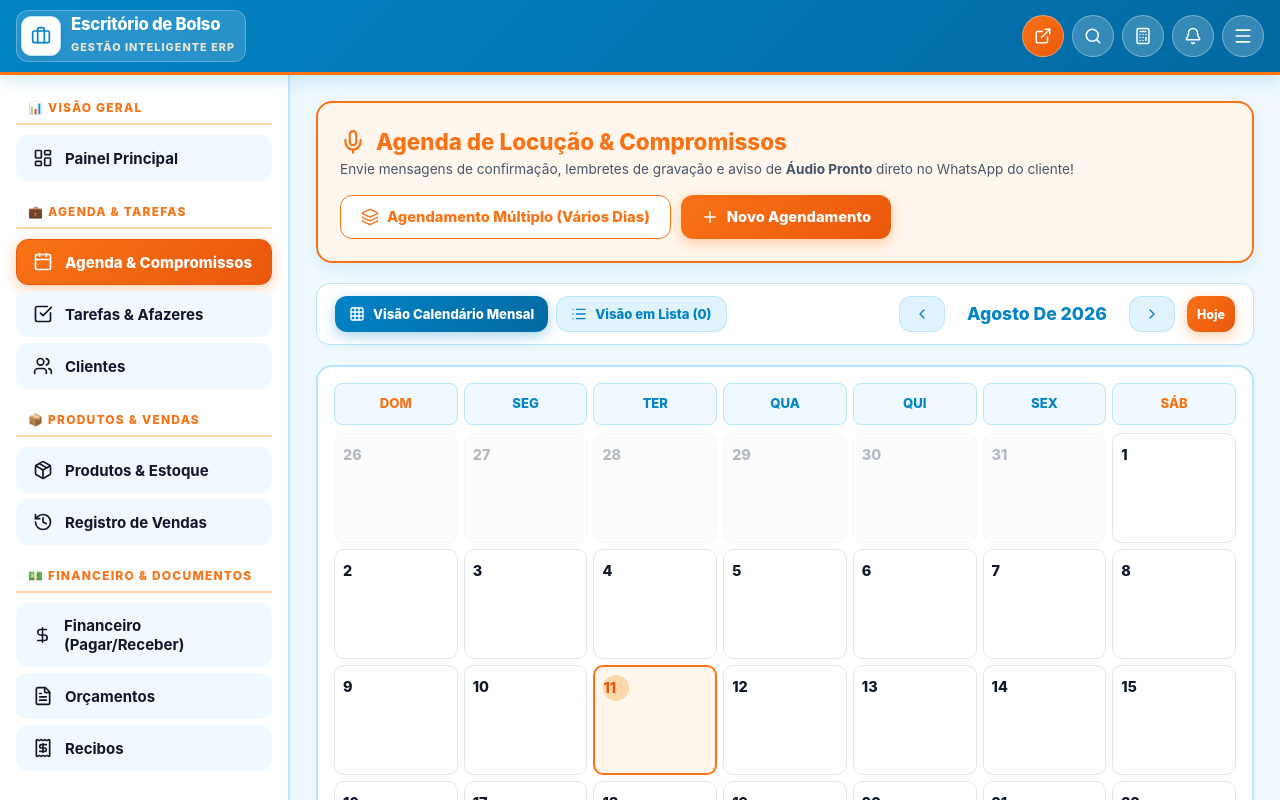
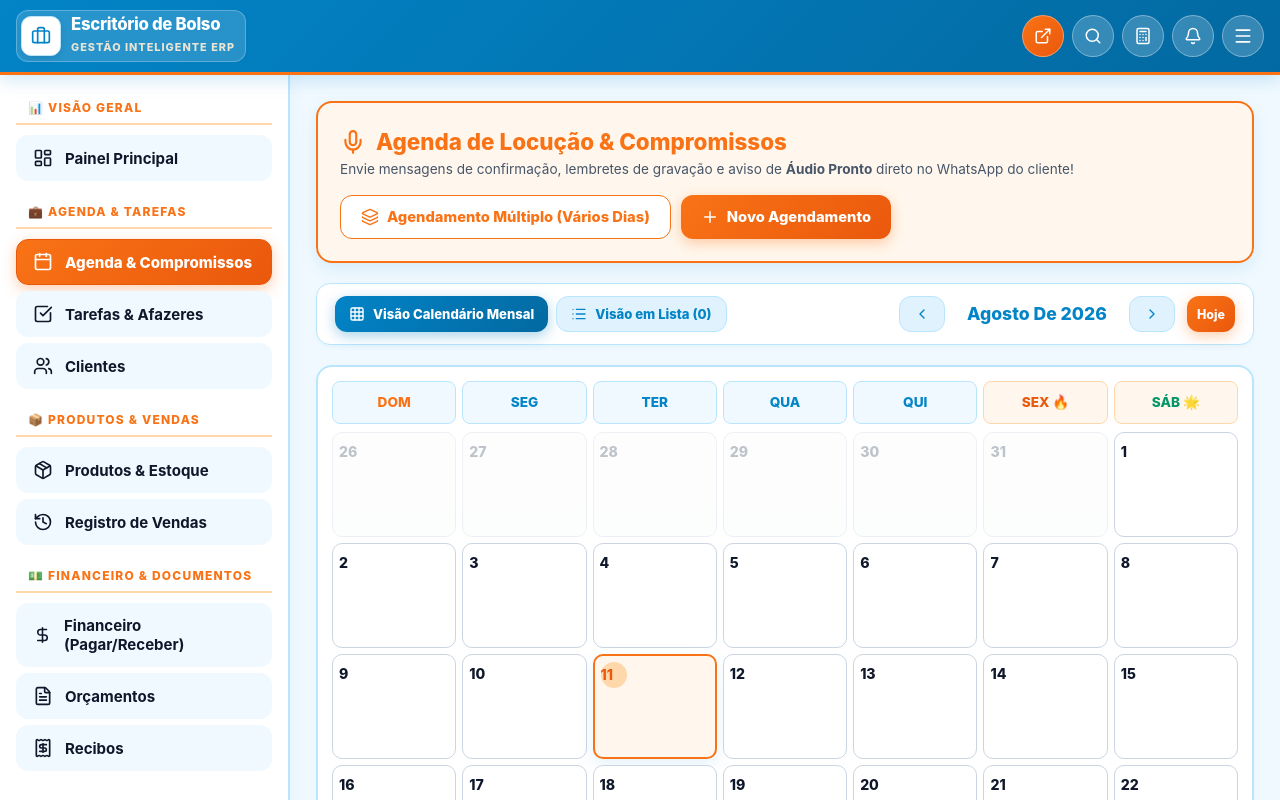
Before and after one commit to GerailtonNeves/Gestor-Agenda, a React (Vite) app: page / in a window 1280 px wide. Both pictures are taken after a click on the button "Agenda & Compromissos". Shown: the top 800 px of the page. Built offline with nearby package versions, Linux system fonts and the light colour scheme.

Commit message:
Add files via upload

```diff
--- a/src/components/Agenda.jsx
+++ b/src/components/Agenda.jsx
@@ -20,7 +20,9 @@
   ThumbsUp,
   MessageSquare,
   Sun,
-  Mic
+  Mic,
+  CalendarCheck,
+  Smartphone
 } from 'lucide-react';
 import { abrirWhatsapp, msgWhatsapp } from '../utils/whatsapp';
 import { safeFormatDate } from '../utils/storage';
@@ -45,6 +47,8 @@
 
   const [modalOpen, setModalOpen] = useState(false);
   const [modalMultiploOpen, setModalMultiploOpen] = useState(false);
+  const [diaDetalhesDate, setDiaDetalhesDate] = useState(null);
+
   const [editId, setEditId] = useState(null);
   const [filtro, setFiltro] = useState('todos'); // 'todos', 'pendentes', 'concluidos', 'amanha'
   const [dataFiltro, setDataFiltro] = useState('');
@@ -461,6 +465,8 @@
     return a.horario.localeCompare(b.horario);
   });
 
+  const compromissosDiaSelecionado = diaDetalhesDate ? agenda.filter(a => a.data === diaDetalhesDate) : [];
+
   return (
     <div style={{ display: 'flex', flexDirection: 'column', gap: '20px' }}>
       {/* Toast Alert Banner */}
@@ -567,29 +573,40 @@
         )}
       </div>
 
-      {/* VISÃO 1: CALENDÁRIO INTERATIVO MENSAL */}
+      {/* VISÃO 1: CALENDÁRIO INTERATIVO MENSAL OTIMIZADO PARA CELULAR E TABLET (SEM CORTE DE SEXTA/SÁBADO) */}
       {modoVisao === 'calendario' && (
-        <div className="card" style={{ padding: '16px', border: '2px solid var(--blue-border)', background: '#ffffff' }}>
+        <div className="calendar-responsive-container">
+          <div className="calendar-grid-wrapper">
+            {/* Cabeçalho dos 7 Dias da Semana (Destaque Especial para Sexta e Sábado) */}
             <div style={{ display: 'grid', gridTemplateColumns: 'repeat(7, 1fr)', gap: '6px', textAlign: 'center', marginBottom: '8px' }}>
-            {['Dom', 'Seg', 'Ter', 'Qua', 'Qui', 'Sex', 'Sáb'].map((diaSemana, index) => (
+              {[
+                { label: 'Dom', color: 'var(--orange-primary)' },
+                { label: 'Seg', color: 'var(--blue-primary)' },
+                { label: 'Ter', color: 'var(--blue-primary)' },
+                { label: 'Qua', color: 'var(--blue-primary)' },
+                { label: 'Qui', color: 'var(--blue-primary)' },
+                { label: 'Sex 🔥', color: '#ea580c' },
+                { label: 'Sáb 🌟', color: '#059669' }
+              ].map((diaObj, index) => (
                 <div
-                key={diaSemana}
+                  key={diaObj.label}
                   style={{
-                  padding: '10px',
+                    padding: '10px 4px',
                     fontWeight: 800,
-                  fontSize: '0.82rem',
-                  color: index === 0 || index === 6 ? 'var(--orange-primary)' : 'var(--blue-primary)',
-                  background: 'var(--blue-ice-bg)',
+                    fontSize: '0.85rem',
+                    color: diaObj.color,
+                    background: index === 5 || index === 6 ? '#fff7ed' : 'var(--blue-ice-bg)',
                     borderRadius: '8px',
                     textTransform: 'uppercase',
-                  border: '1px solid var(--blue-border)'
+                    border: `1.5px solid ${index === 5 || index === 6 ? '#fed7aa' : 'var(--blue-border)'}`
                   }}
                 >
-                {diaSemana}
+                  {diaObj.label}
                 </div>
               ))}
             </div>
 
+            {/* Grid dos Dias do Mês */}
             <div style={{ display: 'grid', gridTemplateColumns: 'repeat(7, 1fr)', gap: '6px' }}>
               {celulasCalendario.map((celula, i) => {
                 const compromissosDoDia = agenda.filter(a => a.data === celula.dateStr);
@@ -597,9 +614,15 @@
                 return (
                   <div
                     key={i}
-                  onClick={() => abrirModalNovoParaData(celula.dateStr)}
+                    onClick={() => {
+                      if (compromissosDoDia.length > 0) {
+                        setDiaDetalhesDate(celula.dateStr);
+                      } else {
+                        abrirModalNovoParaData(celula.dateStr);
+                      }
+                    }}
                     style={{
-                    minHeight: '110px',
+                      minHeight: '105px',
                       background: celula.isToday
                         ? '#fff7ed'
                         : celula.isCurrentMonth
@@ -607,25 +630,26 @@
                           : '#f8fafc',
                       border: celula.isToday
                         ? '2px solid var(--orange-primary)'
-                      : '1.5px solid #e2e8f0',
+                        : '1.5px solid #cbd5e1',
                       borderRadius: '10px',
-                    padding: '8px',
+                      padding: '6px',
                       display: 'flex',
                       flexDirection: 'column',
                       justify: 'space-between',
                       cursor: 'pointer',
                       transition: 'all 0.2s ease',
-                    opacity: celula.isCurrentMonth ? 1 : 0.4
+                      opacity: celula.isCurrentMonth ? 1 : 0.35,
+                      boxShadow: celula.isToday ? 'var(--shadow-md)' : 'none'
                     }}
                     className="calendar-day-cell"
-                  title={`Clique para agendar uma locução no dia ${safeFormatDate(celula.dateStr)}`}
+                    title={`Clique para ver ou agendar compromissos no dia ${safeFormatDate(celula.dateStr)}`}
                   >
                     <div style={{ display: 'flex', justifyContent: 'space-between', alignItems: 'center' }}>
                       <span style={{
-                      fontSize: '0.9rem',
+                        fontSize: '0.88rem',
                         fontWeight: 800,
-                      color: celula.isToday ? 'var(--orange-secondary)' : celula.isCurrentMonth ? 'var(--text-main)' : 'var(--text-muted)',
-                      background: celula.isToday ? 'var(--orange-border)' : 'transparent',
+                        color: celula.isToday ? '#ea580c' : celula.isCurrentMonth ? 'var(--text-main)' : 'var(--text-muted)',
+                        background: celula.isToday ? '#fed7aa' : 'transparent',
                         width: '26px',
                         height: '26px',
                         borderRadius: '50%',
@@ -637,13 +661,13 @@
                       </span>
 
                       {compromissosDoDia.length > 0 && (
-                      <span className="badge badge-orange" style={{ padding: '2px 6px', fontSize: '0.68rem' }}>
+                        <span className="badge badge-orange" style={{ padding: '2px 6px', fontSize: '0.7rem', fontWeight: 800 }}>
                           {compromissosDoDia.length} ag.
                         </span>
                       )}
                     </div>
 
-                  <div style={{ display: 'flex', flexDirection: 'column', gap: '4px', marginTop: '6px', overflowY: 'auto', maxHeight: '75px' }}>
+                    <div style={{ display: 'flex', flexDirection: 'column', gap: '4px', marginTop: '4px', overflowY: 'auto', maxHeight: '72px' }}>
                       {compromissosDoDia.map(ag => {
                         const primeiroNome = ag.clienteNome && ag.clienteNome !== 'Cliente Não Especificado'
                           ? ag.clienteNome.trim().split(' ')[0]
@@ -660,9 +684,9 @@
                               background: ag.concluido ? '#d1fae5' : ag.diaInteiro ? '#ffedd5' : 'var(--blue-light-bg)',
                               border: `1px solid ${ag.concluido ? '#6ee7b7' : ag.diaInteiro ? '#fed7aa' : 'var(--blue-border)'}`,
                               color: ag.concluido ? '#047857' : ag.diaInteiro ? '#ea580c' : 'var(--blue-primary)',
-                            padding: '3px 6px',
+                              padding: '3px 5px',
                               borderRadius: '6px',
-                            fontSize: '0.74rem',
+                              fontSize: '0.73rem',
                               fontWeight: 700,
                               whiteSpace: 'nowrap',
                               overflow: 'hidden',
@@ -691,6 +715,7 @@
                   </div>
                 );
               })}
+            </div>
           </div>
         </div>
       )}
@@ -833,6 +858,96 @@
             </div>
           )}
         </>
+      )}
+
+      {/* MODAL ESPECIAL: VER AGENDAMENTOS DO DIA SELECIONADO NO CELULAR/TABLET */}
+      {diaDetalhesDate && (
+        <div className="modal-overlay" onClick={() => setDiaDetalhesDate(null)}>
+          <div className="modal-content" onClick={(e) => e.stopPropagation()} style={{ maxWidth: '640px' }}>
+            <div className="modal-header">
+              <h3 className="modal-title" style={{ display: 'flex', alignItems: 'center', gap: '8px' }}>
+                <CalendarCheck size={22} style={{ color: 'var(--orange-primary)' }} /> Agendamentos de {safeFormatDate(diaDetalhesDate)} ({compromissosDiaSelecionado.length})
+              </h3>
+              <button className="action-btn-circle" onClick={() => setDiaDetalhesDate(null)}>✕</button>
+            </div>
+
+            <div style={{ display: 'flex', flexDirection: 'column', gap: '12px', maxHeight: '60vh', overflowY: 'auto', marginBottom: '16px' }}>
+              {compromissosDiaSelecionado.length === 0 ? (
+                <p style={{ textAlign: 'center', color: 'var(--text-muted)', padding: '20px' }}>
+                  Nenhum agendamento neste dia.
+                </p>
+              ) : (
+                compromissosDiaSelecionado.map(ag => (
+                  <div key={ag.id} style={{ background: 'var(--blue-ice-bg)', padding: '14px', borderRadius: '12px', border: '1.5px solid var(--blue-border)', display: 'flex', flexDirection: 'column', gap: '10px' }}>
+                    <div style={{ display: 'flex', justifyContent: 'space-between', alignItems: 'flex-start' }}>
+                      <div>
+                        <strong style={{ fontSize: '1.05rem', color: 'var(--text-main)' }}>{ag.titulo}</strong>
+                        <div style={{ fontSize: '0.85rem', color: 'var(--text-muted)', marginTop: '2px' }}>
+                          ⏰ <strong>{ag.diaInteiro ? '☀️ Dia Inteiro' : ag.horario}</strong> • 👤 {ag.clienteNome} {ag.clienteTelefone ? `(${ag.clienteTelefone})` : ''}
+                        </div>
+                      </div>
+                      {ag.valor > 0 && (
+                        <span style={{ fontWeight: 800, color: '#047857', background: '#ecfdf5', padding: '2px 8px', borderRadius: '6px', border: '1px solid #10b981', fontSize: '0.88rem' }}>
+                          R$ {Number(ag.valor).toFixed(2)}
+                        </span>
+                      )}
+                    </div>
+
+                    <div style={{ display: 'flex', gap: '6px', flexWrap: 'wrap' }}>
+                      <button
+                        className="btn btn-sm btn-whatsapp"
+                        onClick={() => abrirWhatsapp(ag.clienteTelefone || empresa.whatsapp, msgWhatsapp.confirmacaoNovoAgendamento(ag, empresa))}
+                      >
+                        <MessageSquare size={13} /> Confirmação
+                      </button>
+
+                      <button
+                        className="btn btn-sm"
+                        onClick={() => abrirWhatsapp(ag.clienteTelefone || empresa.whatsapp, msgWhatsapp.lembretePreVencimentoAmanha(ag, empresa))}
+                        style={{ background: '#0284c7', color: '#fff', fontWeight: 800 }}
+                      >
+                        <ThumbsUp size={13} /> Lembrete 👍
+                      </button>
+
+                      <button
+                        className="btn btn-sm"
+                        onClick={() => abrirWhatsapp(ag.clienteTelefone || empresa.whatsapp, msgWhatsapp.locucaoPronta(ag, empresa))}
+                        style={{ background: '#8b5cf6', color: '#fff', fontWeight: 800 }}
+                      >
+                        <Mic size={13} /> Áudio Pronto 🎧
+                      </button>
+
+                      <button
+                        className="btn btn-sm btn-primary"
+                        onClick={() => {
+                          setDiaDetalhesDate(null);
+                          abrirModalEditar(ag);
+                        }}
+                      >
+                        <Edit size={13} /> Editar
+                      </button>
+                    </div>
+                  </div>
+                ))
+              )}
+            </div>
+
+            <div style={{ display: 'flex', gap: '10px', justifyContent: 'flex-end' }}>
+              <button
+                type="button"
+                className="btn btn-orange"
+                onClick={() => {
+                  const targetDate = diaDetalhesDate;
+                  setDiaDetalhesDate(null);
+                  abrirModalNovoParaData(targetDate);
+                }}
+                style={{ width: '100%' }}
+              >
+                <Plus size={18} /> Novo Agendamento neste dia ({safeFormatDate(diaDetalhesDate)})
+              </button>
+            </div>
+          </div>
+        </div>
       )}
 
       {/* MODAL 1: AGENDAMENTO ÚNICO / EDITAR */}
--- a/src/index.css
+++ b/src/index.css
@@ -83,6 +83,7 @@
 
 .app-layout {
   display: flex;
+  flex-direction: row;
   flex: 1;
   width: 100%;
 }
@@ -102,9 +103,7 @@
   }
 }
 
-/* ==========================================================================
-   TOPBAR HEADER (AZUL CLARO ELEGANTE)
-   ========================================================================== */
+/* TOPBAR HEADER */
 .topbar {
   background: var(--blue-gradient);
   color: #ffffff;
@@ -197,9 +196,7 @@
   border: 2px solid #ffffff;
 }
 
-/* ==========================================================================
-   SIDEBAR LATERAL (MENU AZUL CLARO ELEGANTE)
-   ========================================================================== */
+/* SIDEBAR LATERAL */
 .sidebar {
   width: 290px;
   background: #ffffff;
@@ -274,9 +271,7 @@
   box-shadow: var(--shadow-orange-btn);
 }
 
-/* ==========================================================================
-   MENU INFERIOR CELULAR E TABLET (AZUL CLARO & LARANJA)
-   ========================================================================== */
+/* MENU INFERIOR CELULAR E TABLET */
 .mobile-nav, .mobile-bottom-bar {
   position: fixed;
   bottom: 0;
@@ -319,9 +314,7 @@
   box-shadow: var(--shadow-orange-btn);
 }
 
-/* ==========================================================================
-   CARTÕES & SUPERFÍCIES
-   ========================================================================== */
+/* CARTÕES & SUPERFÍCIES */
 .card {
   background: var(--card-bg);
   border: 1.5px solid var(--blue-border);
@@ -361,9 +354,7 @@
   color: var(--blue-primary);
 }
 
-/* ==========================================================================
-   BOTÕES ELEGANTES DE ALTO CONSTRASTE
-   ========================================================================== */
+/* BOTÕES ELEGANTES DE ALTO CONSTRASTE */
 .btn {
   display: inline-flex;
   align-items: center;
@@ -427,9 +418,7 @@
   min-height: 36px;
 }
 
-/* ==========================================================================
-   FORMULÁRIOS & ENTRADAS
-   ========================================================================== */
+/* FORMULÁRIOS & ENTRADAS */
 .form-group {
   margin-bottom: 16px;
   display: flex;
@@ -462,9 +451,7 @@
   box-shadow: 0 0 0 4px rgba(249, 115, 22, 0.2);
 }
 
-/* ==========================================================================
-   TABELAS E BADGES
-   ========================================================================== */
+/* TABELAS E BADGES */
 .table-responsive {
   width: 100%;
   overflow-x: auto;
@@ -587,42 +574,27 @@
   color: var(--blue-primary);
 }
 
-/* IMPRESSÃO PERFEITA DE PDF PARA ORÇAMENTOS E RECIBOS */
-@media print {
-  html, body {
-    background: #ffffff !important;
-    margin: 0 !important;
-    padding: 0 !important;
-  }
-
-  body * {
-    visibility: hidden !important;
-  }
-
-  .no-print, .topbar, .sidebar, .mobile-nav, .modal-overlay {
-    display: none !important;
-  }
-
-  #documento-impressao, #documento-impressao *,
-  .print-document, .print-document *,
-  #cupom-impressao, #cupom-impressao * {
-    visibility: visible !important;
-  }
-
-  #documento-impressao, .print-document {
-    position: absolute !important;
-    left: 0 !important;
-    top: 0 !important;
-    width: 100% !important;
-    margin: 0 !important;
-    padding: 20px !important;
-    box-shadow: none !important;
-    border: none !important;
-  }
+/* OTIMIZAÇÃO DE CALENDÁRIO RESPONSIVO PARA CELULAR E TABLET */
+.calendar-responsive-container {
+  width: 100%;
+  overflow-x: auto;
+  -webkit-overflow-scrolling: touch;
+  border-radius: var(--radius-lg);
+  border: 2px solid var(--blue-border);
+  background: #ffffff;
+  box-shadow: var(--shadow-sm);
 }
 
-/* Utilitários para Otimização de Header Mobile */
+.calendar-grid-wrapper {
+  min-width: 700px;
+  padding: 14px;
+}
+
 @media (max-width: 768px) {
+  .calendar-day-cell {
+    min-height: 95px !important;
+    padding: 6px !important;
+  }
   .desktop-only-clock {
     display: none !important;
   }
```
Lines whose indentation alone changed are shown as unchanged.
